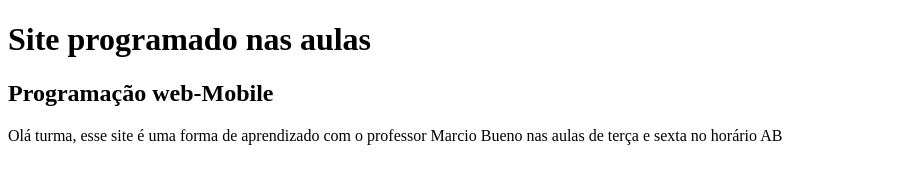
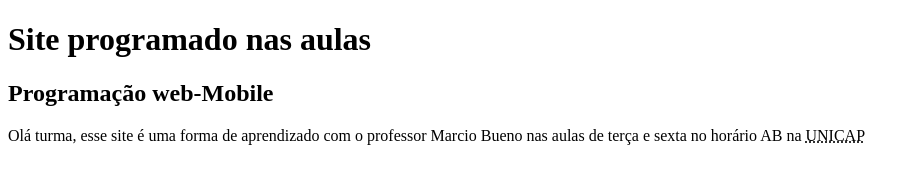
Before and after one commit to pedroMB03/Desenvolvimento-web-mobile, a plain HTML site: page index.html in a window 1280 px wide. Shown: the whole page, without its empty margins (0-920 px from the left). Drawn offline with Linux system fonts and the light colour scheme.

Commit message:
abbr inserido

```diff
--- a/index.html
+++ b/index.html
@@ -11,7 +11,7 @@
             <h2>Programação web-Mobile</h2>
         </header>
             <section> <!-- 1° section-->
-                <p>Olá turma, esse site é uma forma de aprendizado com o professor Marcio Bueno nas aulas de terça e sexta no horário AB</p>
+                <p>Olá turma, esse site é uma forma de aprendizado com o professor Marcio Bueno nas aulas de terça e sexta no horário AB na <abbr title="Univeridade Catolica de Pernambuco">UNICAP</abbr></p>
             </section>
     </body>
 </html>
```
